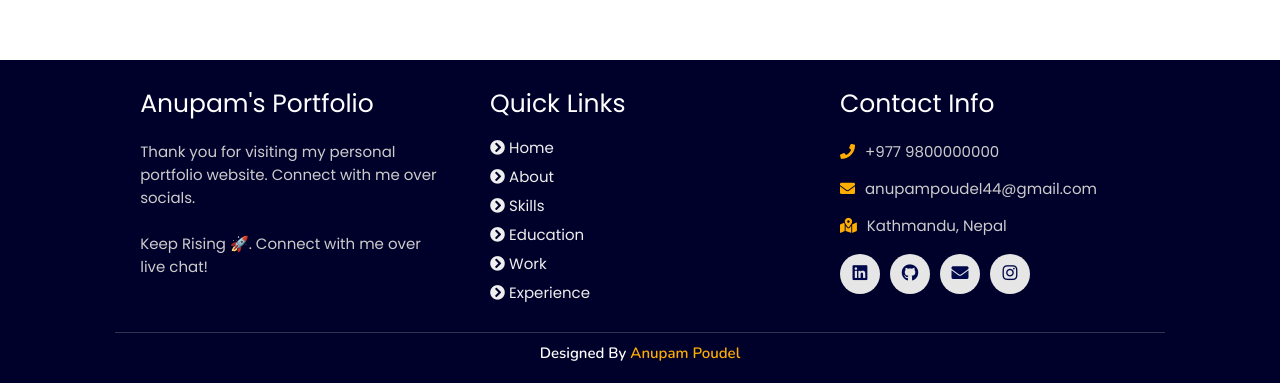
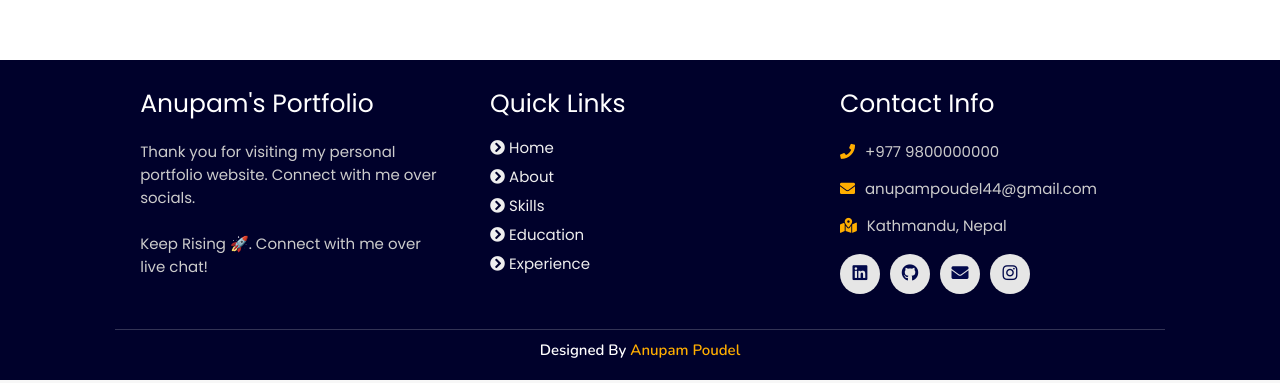
Before and after one commit to anupampoudel15/website-portfolio, a plain HTML site: page index.html in a window 1280 px wide. Shown: the part 4519-4902 px from the top of the page. Drawn offline with nearby package versions, Linux system fonts and the light colour scheme; no server answers; animation ran at ten frames a second.

Commit message:
Update index.html

```diff
--- a/index.html
+++ b/index.html
@@ -343,7 +343,6 @@
           <a href="#about"><i class="fas fa-chevron-circle-right"></i> about</a>
           <a href="#skills"><i class="fas fa-chevron-circle-right"></i> skills</a>
           <a href="#education"><i class="fas fa-chevron-circle-right"></i> education</a>
-          <a href="#work"><i class="fas fa-chevron-circle-right"></i> work</a>
           <a href="#experience"><i class="fas fa-chevron-circle-right"></i> experience</a>
       </div>
 
```
